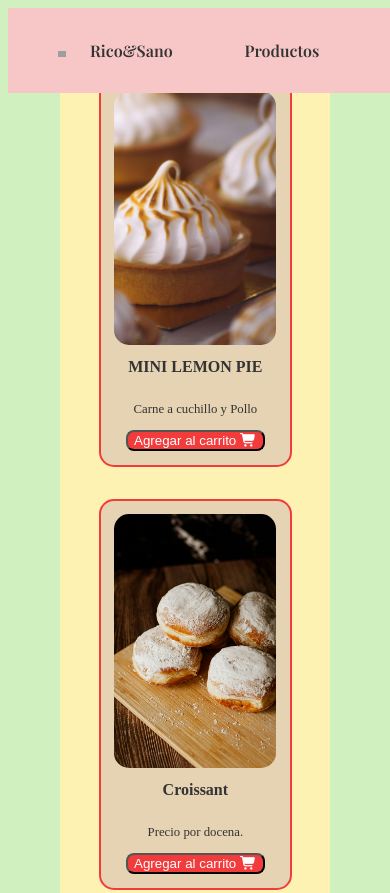
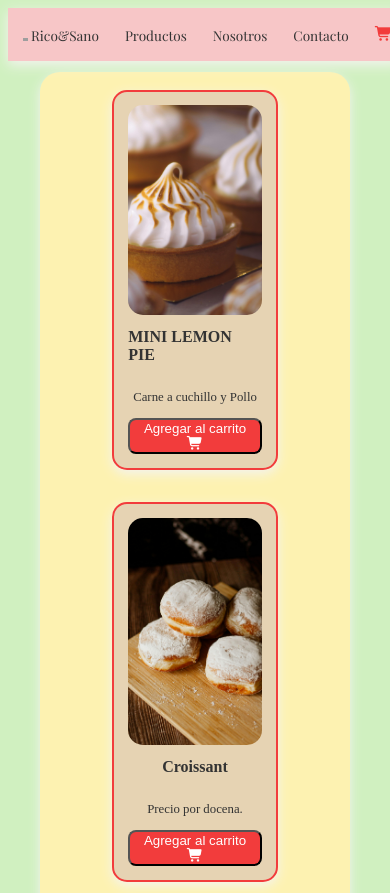
Before and after one commit to ricoysano/SinGluten, a plain HTML site: page productos.html in a window 390 px wide. Shown: the top 893 px of the page. Drawn offline with nearby package versions, Linux system fonts and the light colour scheme; grey boxes are pictures that could not be loaded; a web font is replaced by a local one.

Commit message:
renderizando1

```diff
--- a/styles.css
+++ b/styles.css
@@ -1,23 +1,25 @@
-.video {
+/* .video {
     display: flex;
     border: green solid;
 
     width: 90%;
     height: auto;
+} */
+*{
+  box-sizing: border-box;
 }
-
 header {
 
     background-color: #F7C6C7;
     display: flex;
     align-items: center;
-
+    box-shadow: 0 4px 12px rgba(244, 243, 240, 1.0);
     justify-content: space-around;
     position: fixed;
     z-index:initial;
     font-family: "Playfair Display", serif;
     font-optical-sizing: auto;
-    font-weight: 600;
+    font-weight: 600px;
     font-style: normal;
 }
 
@@ -43,7 +45,6 @@ nav ul {
     /*border: green solid;*/
     padding: 1rem;
     display: flex;
-    display: center;
     list-style: none;
     justify-content: center;
 
@@ -69,8 +70,9 @@ nav a {
 
 .productos {
     display: grid;
-
-    grid-template-columns: repeat(auto-fit, minmax(270px, 1fr));
+    box-shadow: 0 4px 12px rgba(244, 243, 240, 1.0);
+    /* grid-template-columns: repeat(auto-fit, minmax(270px, 1fr)); */
+    grid-template-columns: repeat(3,1fr);
     grid-template-rows: 3fr 3fr;
     gap: 2rem;
     justify-items: center;
@@ -79,6 +81,9 @@ nav a {
     margin-left: 5%;
     margin-right: 5%;
     background-color:rgba(253, 242, 177, 1.0);
+    padding: 5%;
+    border: 0;
+    border-radius: 20px;
 
 
 }
@@ -95,7 +100,7 @@ nav a {
     font-weight: 50px;
     padding: 5%;
     border-radius: 15px;
-
+    box-shadow: 0 4px 12px rgba(244, 243, 240, 1.0);
 }
 
 .card {
@@ -136,15 +141,12 @@ nav a {
 
 }
 
-
 .card img {
 
     width: 100%;
     height: 100%;
     object-fit: cover;
     border-radius: 15px;
-
-
 
 }
 
@@ -154,11 +156,8 @@ nav a {
     height: auto;
 }
 
-
-
 body {
     background-color:rgba(208, 240, 192, 1.0);
-
 
 }
 
@@ -170,24 +169,8 @@ footer {
     color: white;
     padding: 20px;
     text-align: center;
-}
-
-.redes {
-
-    display: flex;
-    justify-content: center;
-    align-items: center;
-
-}
-
-.redes div {
-
-    width: 4%;
-    height: 20%;
-    font-size: 200%;
-    background-color:rgba(253, 242, 177, 1.0);
-    border-radius: 100%;
-    margin: 5px;
+    border:0;
+    border-radius: 20px;
 }
 
 .fa-instagram,
@@ -197,29 +180,18 @@ footer {
     background-color:#333333 solid;
 }
 
-.gps iframe {
-    width: 10%;
-}
-
-.logo1 img {
-
-    /* padding: 1rem; */
-    width: 7%;
-    align-items: center;
-}
-
 .footerContacto{
 
-    max-height: 100vh;
-    overflow-y: auto;
-    display: grid;
+  max-height: 100vh;
+  overflow-y: auto;
+  display: grid;
   grid-template-columns: 1fr 1fr;
   gap: 2rem;
   padding: 2rem;
   background-color: #E6D3B3;
   color: #333333;
-  align-items: start; /* Alinea el contenido arriba */
-  max-height: 100vh; /* No excede la altura de la pantalla */
+  align-items: start;
+  max-height: 100vh;
   box-sizing: border-box;
 }
 .nfooter{
@@ -228,7 +200,7 @@ footer {
   gap: 1.5rem;
 }
 .logoFooter img {
-  width: 150px; /* Tamaño más manejable */
+  width: 150px;
 }
 
 .redesFooter a {
@@ -266,7 +238,6 @@ footer {
 iframe{
     border: 5px solid ;
 }
-
 
 .footerContacto > div:last-child {
   grid-column: span 2;
@@ -327,3 +298,141 @@ iframe{
 .formularioCaja button:hover {
   background-color: #D0F0C0;
 }
+@media(max-width: 768px){
+
+
+  .logo img{
+
+    /* padding: 1rem; */
+    width: 35%;
+
+    margin-left: 30px;
+
+    align-items: center;
+}
+  nav a {
+    /*border: red solid;*/
+    padding: 1rem;
+    text-decoration: none;
+    margin-right: 10px;
+    color:#333333 ;
+
+}
+.productos {
+    display: grid;
+    box-shadow: 0 4px 12px rgba(244, 243, 240, 1.0);
+    /* grid-template-columns: repeat(auto-fit, minmax(270px, 1fr)); */
+    grid-template-columns: repeat(2,1fr);
+    grid-template-rows: 3fr 3fr;
+    gap: 2rem;
+    justify-items: center;
+    margin-top: 10%;
+    margin-bottom: 10%;
+    margin-left: 5%;
+    margin-right: 5%;
+    background-color:rgba(253, 242, 177, 1.0);
+
+
+}
+main {
+    margin-left: 4%;
+    margin-right: 4%;
+    padding-top: 8%;
+
+
+}
+.footerContacto{
+
+  max-height: 100vh;
+  overflow-y: auto;
+  display: grid;
+  grid-template-columns: 1fr;
+  gap: 2rem;
+  padding: 2rem;
+  background-color: #E6D3B3;
+  color: #333333;
+  align-items: start;
+  max-height: 100vh;
+  box-sizing: border-box;
+  text-align: center;
+}
+.nfooter,
+.mapaFooter{
+   display: flex;
+    justify-content: center;
+    align-items: center;
+}
+
+.redesFooter a {
+  margin-right: 1rem;
+  font-size: 1.5rem;
+  color: #333333;
+  text-decoration: none;
+}
+.mapaFooter iframe{
+  width: 100%;
+}
+}
+@media(max-width: 480px){
+
+  header {
+
+    background-color: #F7C6C7;
+    display: flex;
+    flex-wrap: center;
+    align-items: center;
+    box-shadow: 0 4px 12px rgba(244, 243, 240, 1.0);
+    justify-content: space-around;
+    position: fixed;
+    z-index:10;
+    font-family: "Playfair Display", serif;
+    font-optical-sizing: auto;
+    font-weight: 4px
+    font-style: normal;
+}
+  .logo img {
+    width: 30%;
+    margin-left: 15px;
+  }
+
+  .carrito i {
+    padding: 0.5rem;
+    margin-right: 15px;
+    font-size: 0.9rem;
+  }
+
+nav ul {
+
+    padding:0;
+}
+  nav a {
+    margin-right: 10px;
+    padding: 0.5rem;
+    font-size: 0.85rem;
+  }
+
+
+.productos {
+    display: grid;
+    box-shadow: 0 4px 12px rgba(244, 243, 240, 1.0);
+    /* grid-template-columns: repeat(auto-fit, minmax(270px, 1fr)); */
+    grid-template-columns: repeat(1,1fr);
+    grid-template-rows: 3fr 3fr;
+    gap: 2rem;
+    justify-items: center;
+    margin-top: 10%;
+    margin-bottom: 10%;
+    margin-left: 5%;
+    margin-right: 5%;
+    background-color:rgba(253, 242, 177, 1.0);
+
+
+}
+main {
+    margin-left: 1;
+    margin-right: 1;
+    padding-top: 8%;
+
+
+}
+}
```
Also changed, not shown: index.html (+8 -15 lines).
